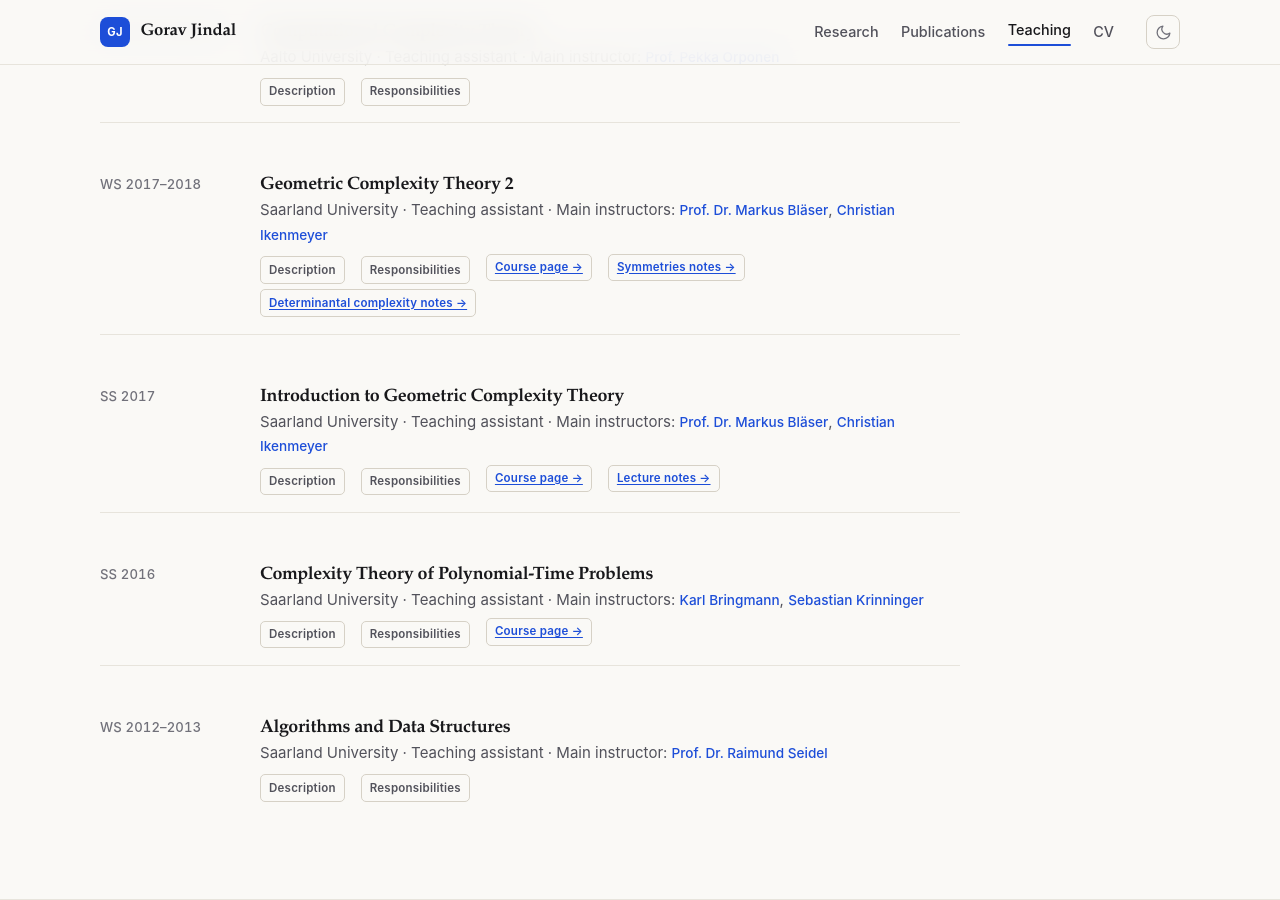
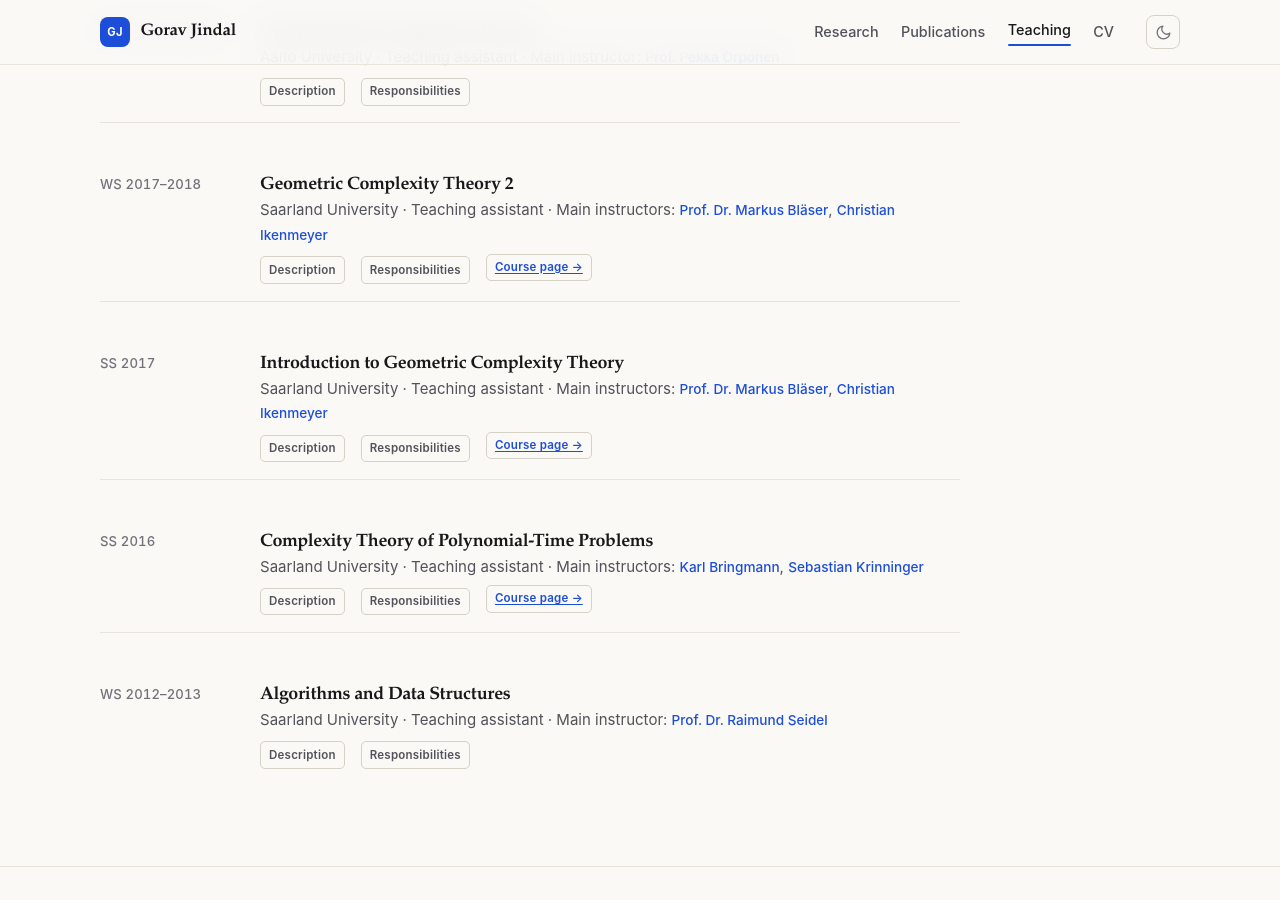
Before and after one commit to goravjindal/goravjindal.github.io, a Jekyll site: the page built from _pages/teaching.md, in a window 1280 px wide and 900 px high, scrolled down 1070 px. Built offline with Jekyll 4.4.1, drawn with Linux system fonts in a browser that asks for light colours.

Commit message:
Remove notes buttons from GCT courses

```diff
--- a/_pages/teaching.md
+++ b/_pages/teaching.md
@@ -250,8 +250,6 @@ math: true
           </ul>
         </details>
         <a class="course-link" href="https://www.dcs.warwick.ac.uk/~u2270030/teaching_sb/winter1718/gct2/index.html" target="_blank" rel="noopener">Course page →</a>
-        <a class="course-link" href="https://www.dcs.warwick.ac.uk/~u2270030/teaching_sb/winter1718/gct2/symmetries.pdf" target="_blank" rel="noopener">Symmetries notes →</a>
-        <a class="course-link" href="https://www.dcs.warwick.ac.uk/~u2270030/teaching_sb/winter1718/gct2/determinantal-compl.pdf" target="_blank" rel="noopener">Determinantal complexity notes →</a>
       </div>
     </div>
   </article>
@@ -294,7 +292,6 @@ math: true
           </ul>
         </details>
         <a class="course-link" href="https://www.dcs.warwick.ac.uk/~u2270030/teaching_sb/summer18/firstintrotogct/index.html" target="_blank" rel="noopener">Course page →</a>
-        <a class="course-link" href="https://www.dcs.warwick.ac.uk/~u2270030/teaching_sb/summer17/introtogct/gct.pdf" target="_blank" rel="noopener">Lecture notes →</a>
       </div>
     </div>
   </article>
```
